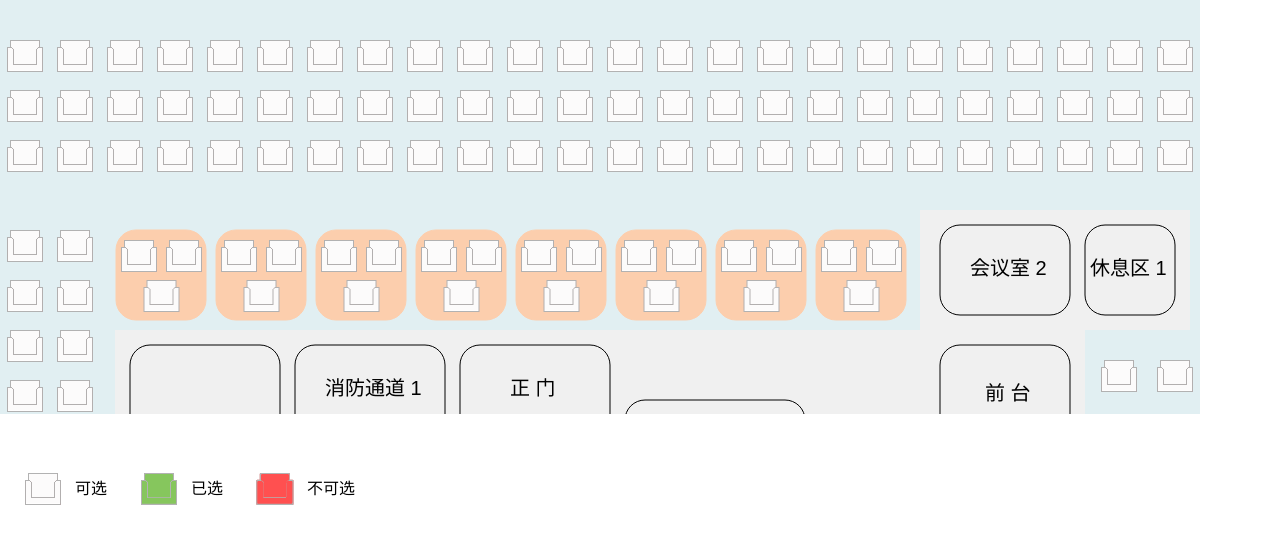
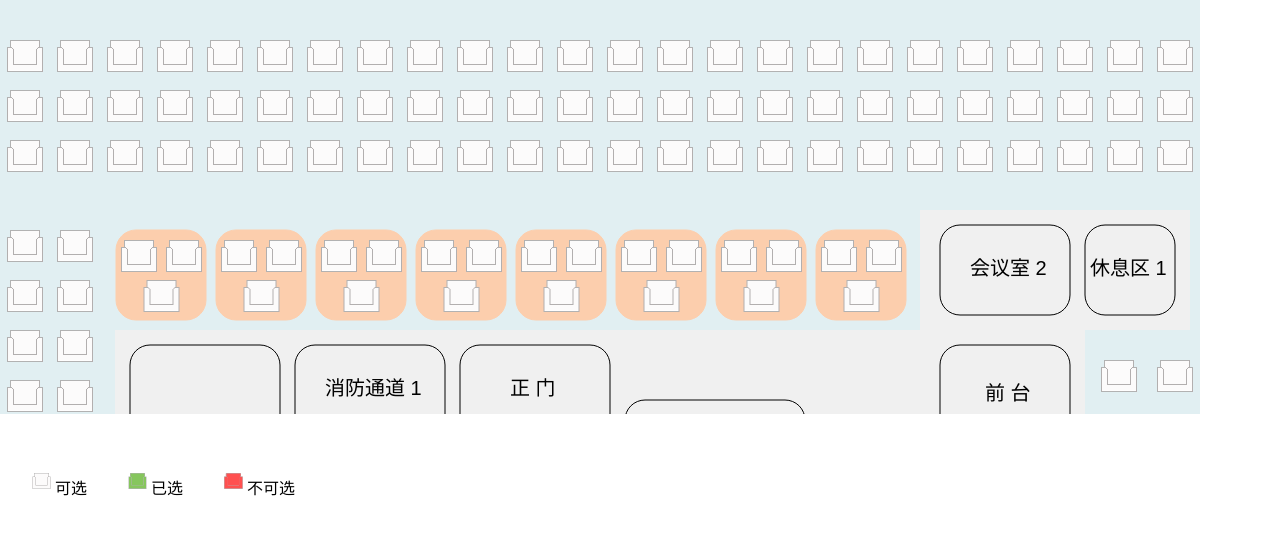
Before and after one commit to LinWLin/OfficeRental, a plain HTML site: page index.html in a window 1280 px wide. Drawn offline with Linux system fonts and the light colour scheme.

Commit message:
Update index.html

```diff
--- a/index.html
+++ b/index.html
@@ -17,7 +17,7 @@
 			padding:50px 15px 15px 15px;
 		}
 		div.introduce div{
-			padding-left: 60px;
+			padding-left: 40px;
 			height:50px;
 			line-height: 50px;
 			display: inline-block;
@@ -25,15 +25,18 @@
 		}
 		div.introduce div.intr_1{
 			background: url(img/chair01.png) no-repeat;
-			background-position: 9px 9px;
+			background-position: 17px 9px;
+			background-size:19px 16px;
 		}
 		div.introduce div.intr_2{
 			background: url(img/chair02.png) no-repeat;
-			background-position: 9px 9px;
+			background-position: 17px 9px;
+			background-size:19px 16px;
 		}
 		div.introduce div.intr_3{
 			background: url(img/chair03.png) no-repeat;
-			background-position: 9px 9px;
+			background-position: 17px 9px;
+			background-size:19px 16px;
 		}
 
 		#canvasBox {
```
